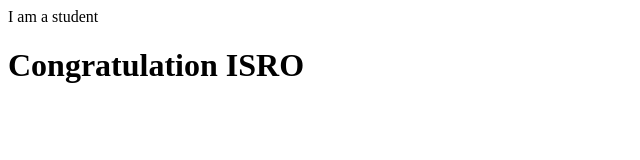
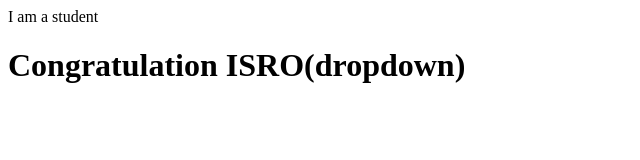
Before and after one commit to RaunakRaj123/localrepo, a plain HTML site: page index.html in a window 1280 px wide. Shown: the whole page, without its empty margins (0-640 px from the left). Drawn offline with Linux system fonts and the light colour scheme.

Commit message:
add dropdown

```diff
--- a/index.html
+++ b/index.html
@@ -1,2 +1,2 @@
 <p>I am a student</p>
-<h1>Congratulation ISRO</h1>
+<h1>Congratulation ISRO(dropdown)</h1>
```
